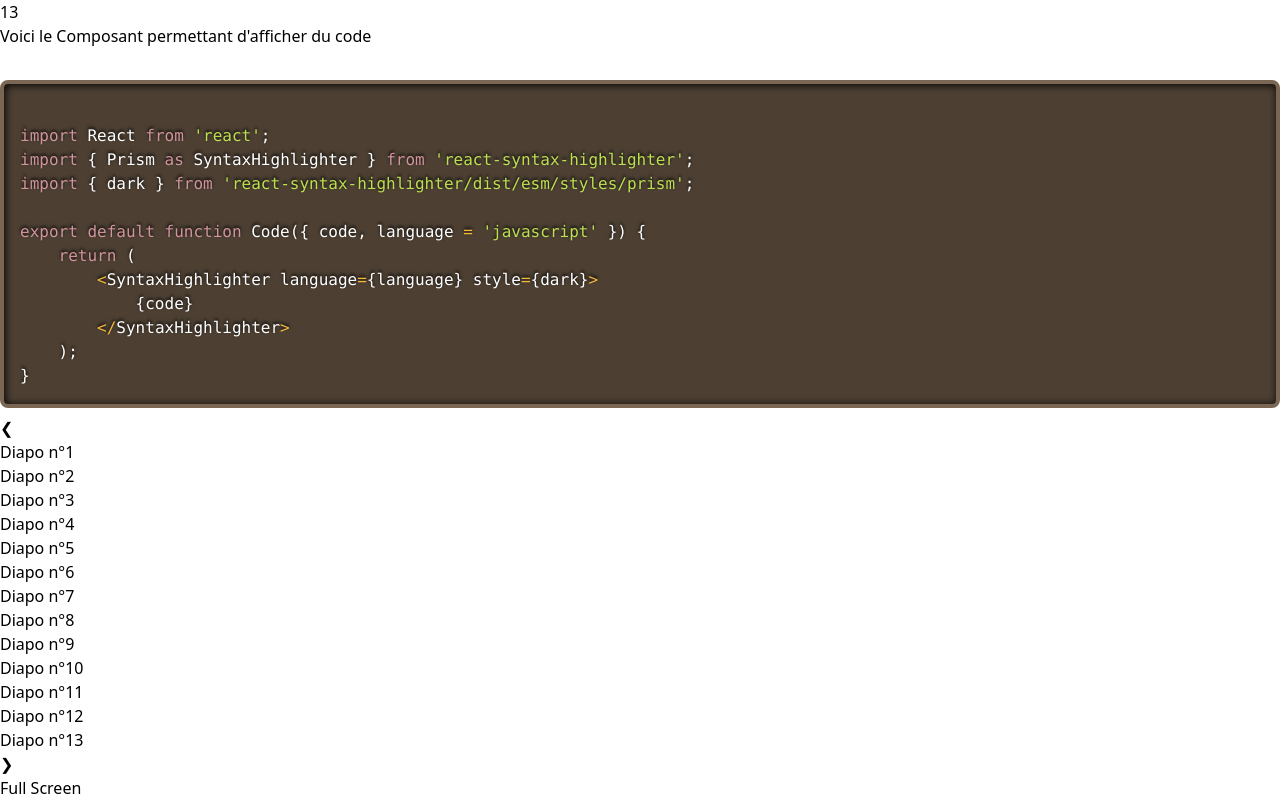
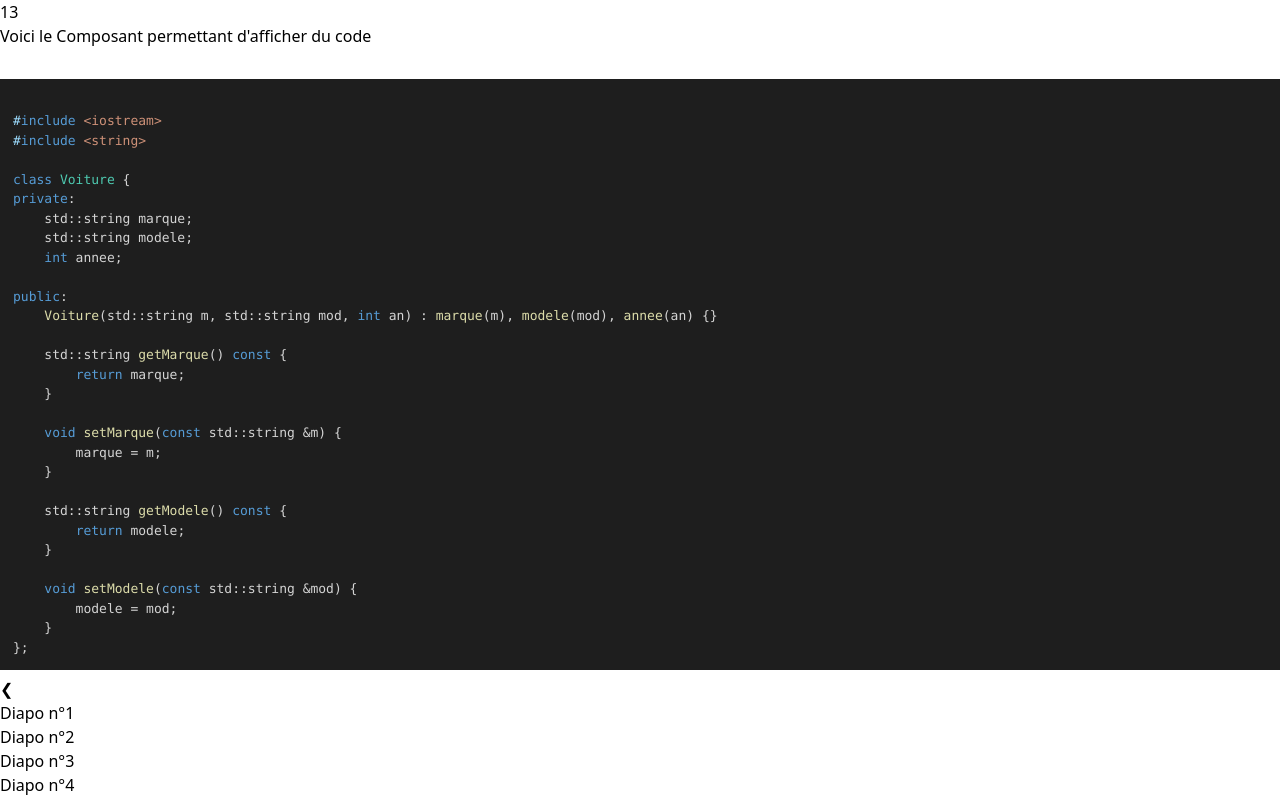
Before and after one commit to Fabien83560/react-slides, a React (Vite) app: page / in a window 1280 px wide. Both pictures are taken after a click on the button ">>". Shown: the top 800 px of the page. Built offline with nearby package versions, Linux system fonts and the light colour scheme.

Commit message:
Ability to choose theme of Code composant

```diff
--- a/src/components/App.jsx
+++ b/src/components/App.jsx
@@ -145,21 +145,38 @@ greet("World");
         () =>   <Slide>
                     <Title text={"Voici le Composant permettant d'afficher du code"} size={8}/>
                     <br/>
-                    <Code code={
+                    <Code language="cpp" theme="" code={
 `
-import React from 'react';
-import { Prism as SyntaxHighlighter } from 'react-syntax-highlighter';
-import { dark } from 'react-syntax-highlighter/dist/esm/styles/prism';
+#include <iostream>
+#include <string>
 
-export default function Code({ code, language = 'javascript' }) {
-    return (
-        <SyntaxHighlighter language={language} style={dark}>
-            {code}
-        </SyntaxHighlighter>
-    );
-}
+class Voiture {
+private:
+    std::string marque;
+    std::string modele;
+    int annee;
+
+public:
+    Voiture(std::string m, std::string mod, int an) : marque(m), modele(mod), annee(an) {}
+
+    std::string getMarque() const {
+        return marque;
+    }
+
+    void setMarque(const std::string &m) {
+        marque = m;
+    }
+
+    std::string getModele() const {
+        return modele;
+    }
+
+    void setModele(const std::string &mod) {
+        modele = mod;
+    }
+};
 `
-                    } language="javascript"/>
+                    }/>
                 </Slide>
     ];
 
--- a/src/components/Code.jsx
+++ b/src/components/Code.jsx
@@ -1,10 +1,12 @@
 import React from 'react';
 import { Prism as SyntaxHighlighter } from 'react-syntax-highlighter';
-import { dark } from 'react-syntax-highlighter/dist/esm/styles/prism';
+import * as styles from 'react-syntax-highlighter/dist/esm/styles/prism';
 
-export default function Code({ code, language = 'javascript' }) {
+export default function Code({ language = 'javascript', theme = "vscDarkPlus", code }) {
+    const themeStyle = styles[theme] || styles.vscDarkPlus;
+
     return (
-        <SyntaxHighlighter language={language} style={dark}>
+        <SyntaxHighlighter language={language} style={themeStyle}>
             {code}
         </SyntaxHighlighter>
     );
```
